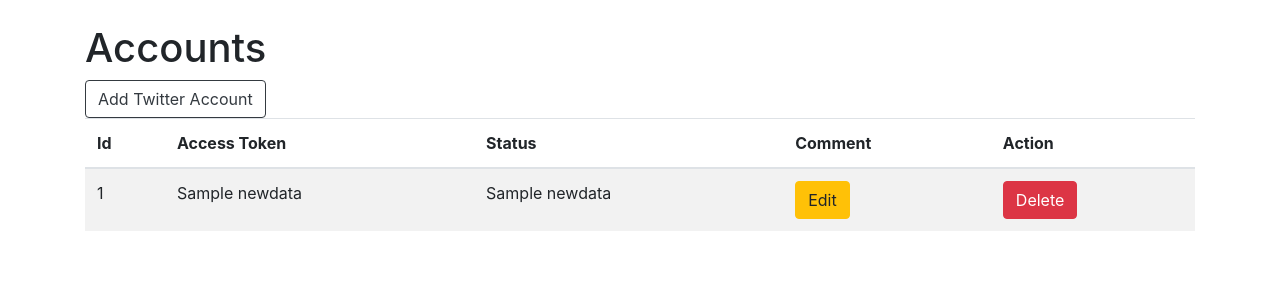
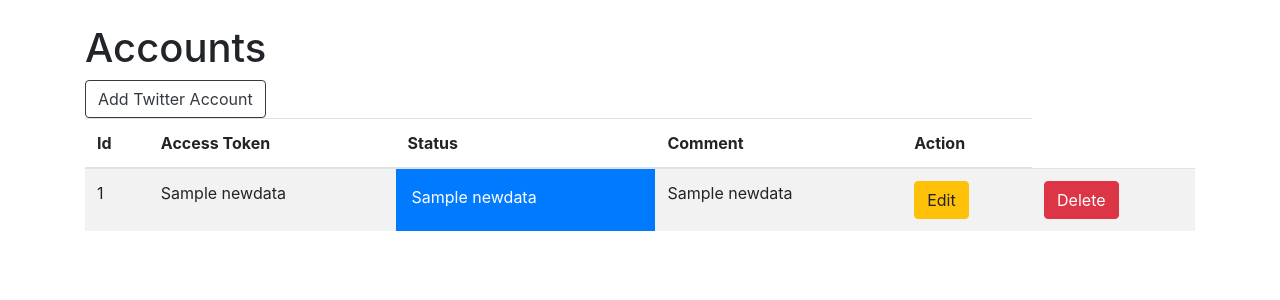
Before and after one commit to kwamena98/webhook, a Flask app: page /dashboard in a window 1280 px wide. Shown: the part 56-356 px from the top of the page. Run offline with Flask 2, Linux system fonts and the light colour scheme; a database or web service that is not in the repository returns one stand-in record (values such as "Sample title"); some libraries are stand-ins or nearby versions.

Commit message:
Update dashboard.html

```diff
--- a/templates/dashboard.html
+++ b/templates/dashboard.html
@@ -90,8 +90,11 @@
 
                 {% elif row[4] == "Disabled" %}
                 <td class="p-3 mb-2 bg-danger text-white">{{row[4]}}</td>
+
+                {% else %}
+                <td class="p-3 mb-2 bg-primary text-white">{{row[4]}}</td>
+
                 {% endif %}
-
 
                 <td>{{row[3]}}</td>
                 <td>
@@ -103,8 +106,6 @@
 
 
             </tr>
-
-
 
 
 
```
